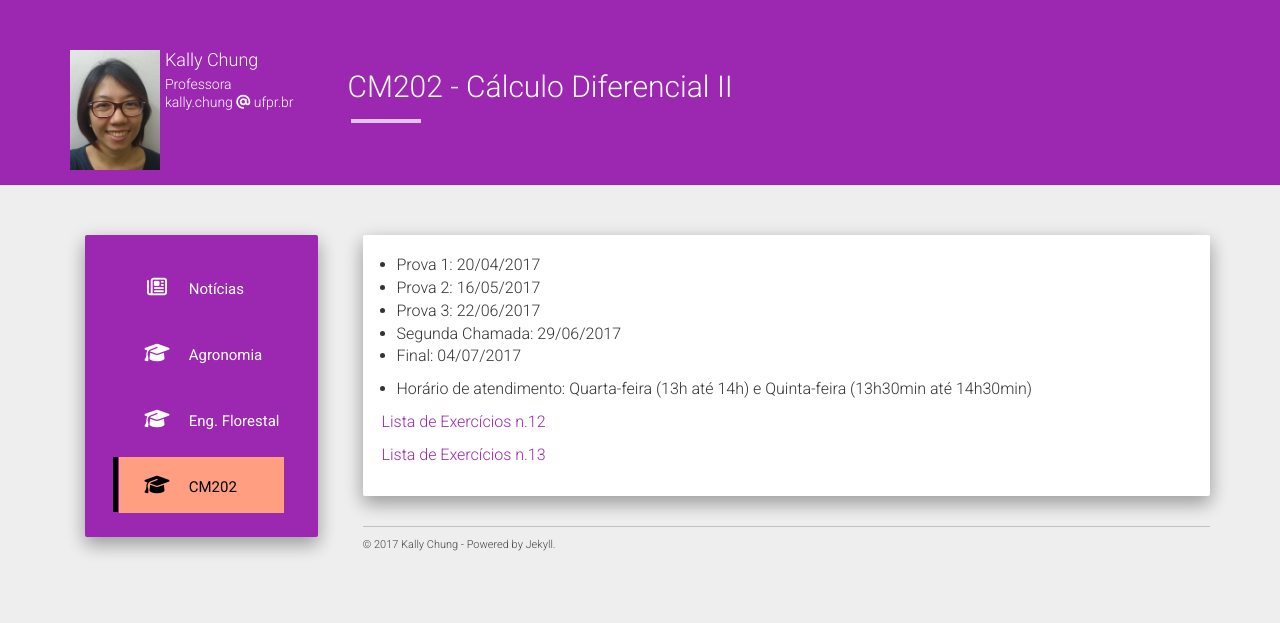
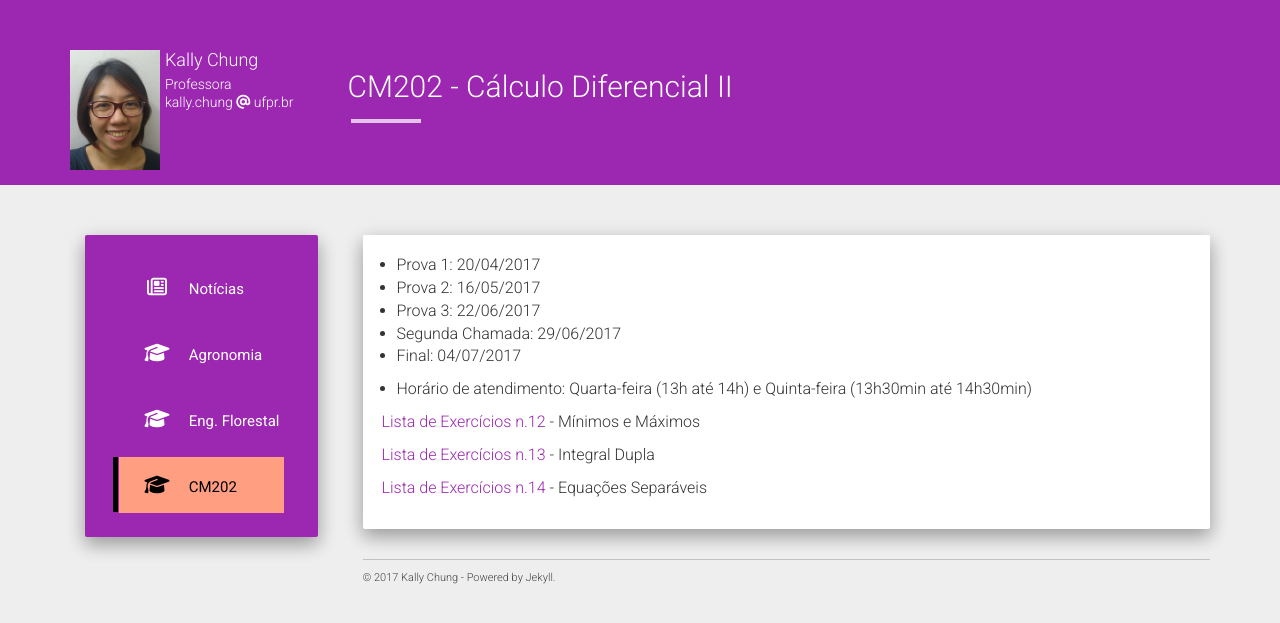
Before and after one commit to chunggnuhc/chunggnuhc.github.io, a Jekyll site: the page built from cm202.md, in a window 1280 px wide. Shown: the top 623 px of the page. Built offline with Jekyll 4.4.1, drawn with Linux system fonts in a browser that asks for light colours; nearby versions of some CDN libraries.

Commit message:
Lista de Eq Separáveis adicionada

```diff
--- a/cm202.md
+++ b/cm202.md
@@ -12,6 +12,8 @@ permalink: /cm202/
 
 - Horário de atendimento: Quarta-feira (13h até 14h) e Quinta-feira (13h30min até 14h30min)
 
-[Lista de Exercícios n.12](/disciplinas/listaMinMax.pdf)
+[Lista de Exercícios n.12](/disciplinas/listaMinMax.pdf) - Mínimos e Máximos
 
-[Lista de Exercícios n.13](/disciplinas/listaIntDupla.pdf)
+[Lista de Exercícios n.13](/disciplinas/listaIntDupla.pdf) - Integral Dupla
+
+[Lista de Exercícios n.14](/disciplinas/listaEqSep.pdf) - Equações Separáveis
```
